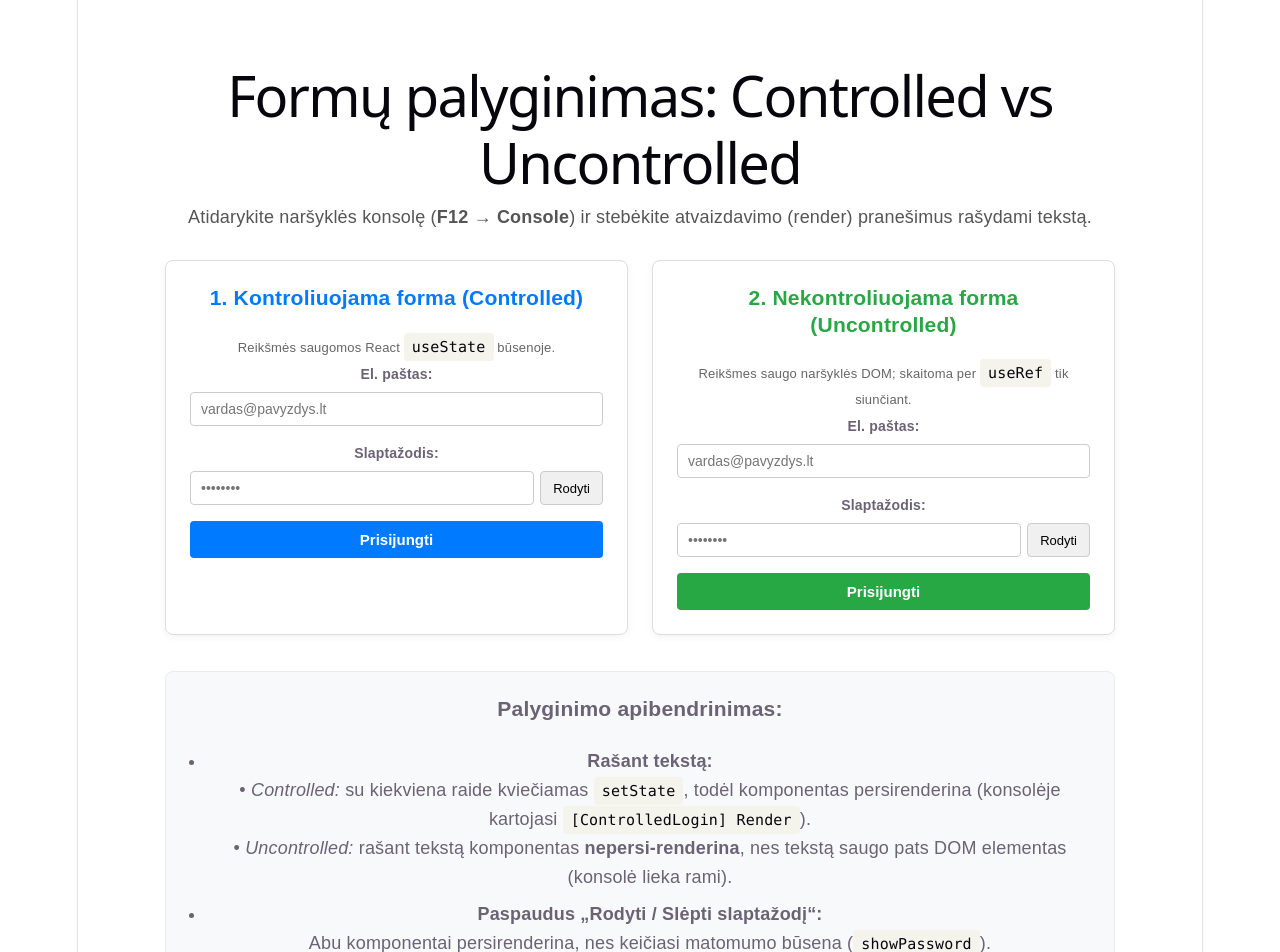
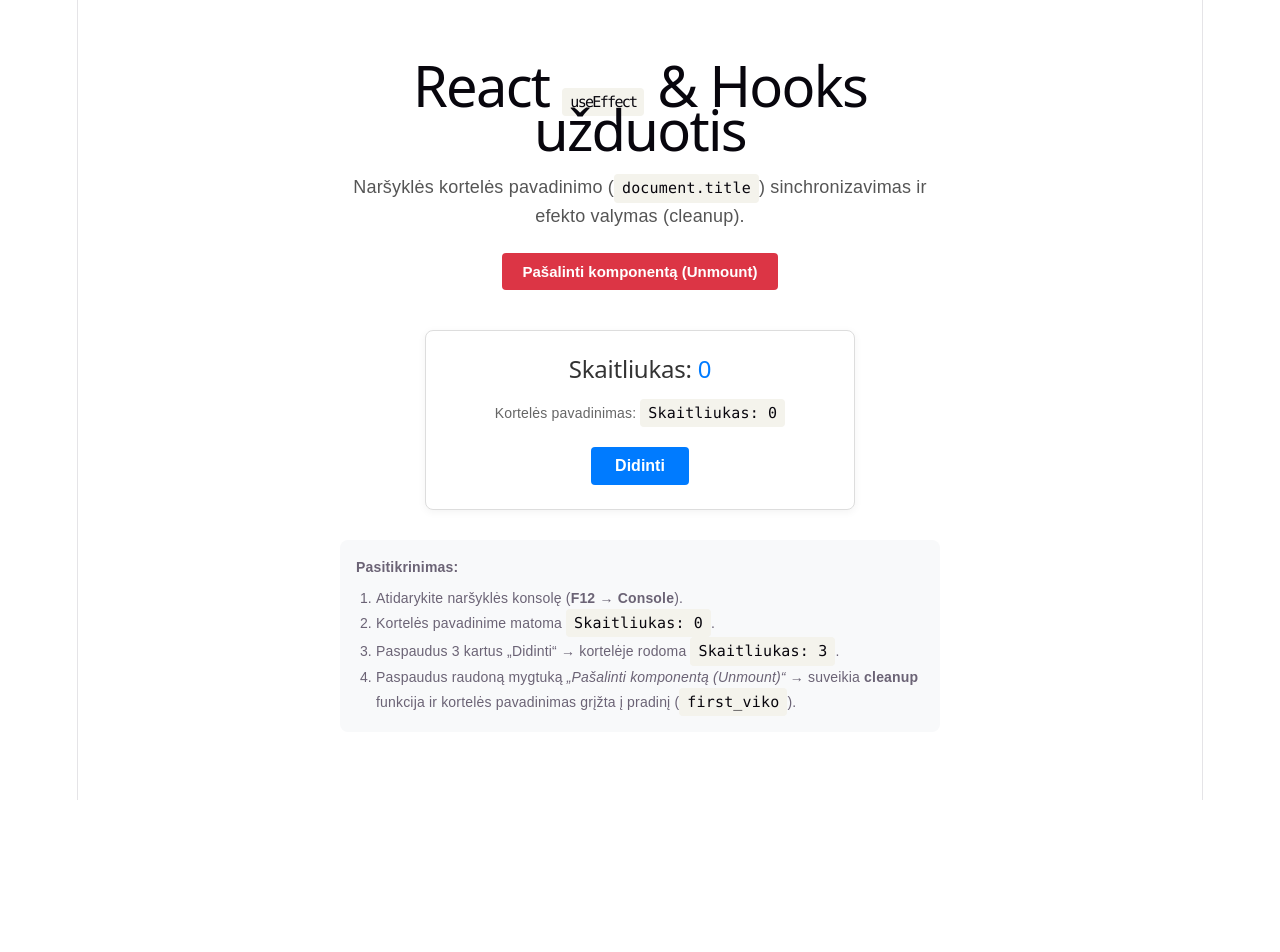
Before and after one commit to PI24SN-kestutis/React_JS, a React (Vite) app: page / in a window 1280 px wide. Shown: the top 952 px of the page. After the commit the page ends 800 px from the top, so only its background shows below. Built offline with nearby package versions, Linux system fonts and the light colour scheme.

Commit message:
feat: sukurtas TitleCounter komponentas su kortelės pavadinimo atnaujinimu ir valymu

```diff
--- a/src/App.jsx
+++ b/src/App.jsx
@@ -1,53 +1,53 @@
-import ControlledLogin from './components/ControlledLogin';
-import UncontrolledLogin from './components/UncontrolledLogin';
+import { useState } from 'react';
+import TitleCounter from './components/TitleCounter';
 
 function App() {
+  // Sąlyginiam komponento prijungimui / pašalinimui (mount / unmount)
+  const [showCounter, setShowCounter] = useState(true);
+
   return (
-    <div style={{ maxWidth: '950px', margin: '30px auto', fontFamily: 'Arial, sans-serif', padding: '0 16px' }}>
-      <header style={{ textAlign: 'center', marginBottom: '30px' }}>
-        <h1 style={{ marginBottom: '8px' , lineHeight: '1.2'}}>Formų palyginimas: Controlled vs Uncontrolled</h1>
-        <p style={{ color: '#555', margin: 0 }}>
-          Atidarykite naršyklės konsolę (<strong>F12 &rarr; Console</strong>) ir stebėkite atvaizdavimo (render) pranešimus rašydami tekstą.
-        </p>
-      </header>
+    <div style={{ maxWidth: '600px', margin: '40px auto', fontFamily: 'Arial, sans-serif', textAlign: 'center', padding: '0 16px' }}>
+      <h1>React <code>useEffect</code> &amp; Hooks užduotis</h1>
+      <p style={{ color: '#555', marginBottom: '24px' }}>
+        Naršyklės kortelės pavadinimo (<code>document.title</code>) sinchronizavimas ir efekto valymas (cleanup).
+      </p>
 
-      {/* Abu komponentai atvaizduojami greta palyginimui */}
-      <div style={{ display: 'flex', gap: '24px', justifyContent: 'center', flexWrap: 'wrap' }}>
-        <ControlledLogin />
-        <UncontrolledLogin />
-      </div>
-
-      {/* Palyginimo suvestinė */}
-      <div
+      {/* Mygtukas komponento prijungimui / pašalinimui */}
+      <button
+        onClick={() => setShowCounter((prev) => !prev)}
         style={{
-          marginTop: '36px',
-          padding: '20px',
-          backgroundColor: '#f8f9fa',
-          borderRadius: '8px',
-          border: '1px solid #e9ecef',
-          lineHeight: '1.6'
+          padding: '10px 20px',
+          fontSize: '15px',
+          backgroundColor: showCounter ? '#dc3545' : '#28a745',
+          color: '#fff',
+          border: 'none',
+          borderRadius: '4px',
+          cursor: 'pointer',
+          fontWeight: 'bold',
+          marginBottom: '20px'
         }}
       >
-        <h3 style={{ marginTop: 0 }}>Palyginimo apibendrinimas:</h3>
-        <ul style={{ margin: 0, paddingLeft: '20px' }}>
-          <li>
-            <strong>Rašant tekstą:</strong>
-            <br />
-            &bull; <em>Controlled:</em> su kiekviena raide kviečiamas <code>setState</code>, todėl komponentas persirenderina (konsolėje kartojasi <code>[ControlledLogin] Render</code>).
-            <br />
-            &bull; <em>Uncontrolled:</em> rašant tekstą komponentas <strong>nepersi-renderina</strong>, nes tekstą saugo pats DOM elementas (konsolė lieka rami).
-          </li>
-          <li style={{ marginTop: '8px' }}>
-            <strong>Paspaudus „Rodyti / Slėpti slaptažodį“:</strong>
-            <br />
-            Abu komponentai persirenderina, nes keičiasi matomumo būsena (<code>showPassword</code>).
-          </li>
-          <li style={{ marginTop: '8px' }}>
-            <strong>Pateikus formą (Submit):</strong>
-            <br />
-            Abu komponentai atlieka validaciją ir atvaizduoja klaidą arba sėkmės pranešimą.
-          </li>
-        </ul>
+        {showCounter ? 'Pašalinti komponentą (Unmount)' : 'Prijungti komponentą (Mount)'}
+      </button>
+
+      {/* Sąlyginis TitleCounter atvaizdavimas */}
+      {showCounter ? (
+        <TitleCounter />
+      ) : (
+        <div style={{ padding: '20px', backgroundColor: '#f8f9fa', borderRadius: '8px', border: '1px dashed #ccc', color: '#666' }}>
+          Komponentas pašalintas iš DOM. Naršyklės kortelės pavadinimas atkurtas į pradinį!
+        </div>
+      )}
+
+      {/* Instrukcija / pasitikrinimas */}
+      <div style={{ marginTop: '30px', textAlign: 'left', backgroundColor: '#f8f9fa', padding: '16px', borderRadius: '8px', fontSize: '14px', lineHeight: '1.6' }}>
+        <strong>Pasitikrinimas:</strong>
+        <ol style={{ margin: '8px 0 0', paddingLeft: '20px' }}>
+          <li>Atidarykite naršyklės konsolę (<strong>F12 &rarr; Console</strong>).</li>
+          <li>Kortelės pavadinime matoma <code>Skaitliukas: 0</code>.</li>
+          <li>Paspaudus 3 kartus „Didinti“ &rarr; kortelėje rodoma <code>Skaitliukas: 3</code>.</li>
+          <li>Paspaudus raudoną mygtuką <em>„Pašalinti komponentą (Unmount)“</em> &rarr; suveikia <strong>cleanup</strong> funkcija ir kortelės pavadinimas grįžta į pradinį (<code>first_viko</code>).</li>
+        </ol>
       </div>
     </div>
   );
--- /dev/null
+++ b/src/components/TitleCounter.jsx
@@ -0,0 +1,75 @@
+import { useState, useEffect } from 'react';
+
+function TitleCounter() {
+  // 1. Skaitliuko count reikšmė saugoma useState, pradinė reikšmė - 0
+  const [count, setCount] = useState(0);
+
+  // Komponento prijungimo (mount) ir atjungimo (unmount) konsolės pranešimai
+  useEffect(() => {
+    console.log('%c[TitleCounter] Komponentas prijungtas prie DOM (mount)', 'color: green; font-weight: bold;');
+    return () => {
+      console.log('%c[TitleCounter] Komponentas pašalintas iš DOM (unmount)', 'color: red; font-weight: bold;');
+    };
+  }, []);
+
+  // 3. useEffect su priklausomybe [count] ir pavadinimo keitimu bei valymu
+  useEffect(() => {
+    console.log(`[TitleCounter] Efektas vykdomas: count = ${count}`);
+
+    // Išsaugojamas ankstesnis pavadinimas prieš jį pakeičiant
+    const previousTitle = document.title;
+    document.title = `Skaitliukas: ${count}`;
+
+    // Valymo (cleanup) funkcija: atkuria ankstesnį pavadinimą
+    return () => {
+      console.log(`[TitleCounter] Efekto valymas (cleanup): atkuriama antraštė -> "${previousTitle}"`);
+      document.title = previousTitle;
+    };
+  }, [count]);
+
+  // 2. Būsena didinama naudojant ankstesnę reikšmę (prev)
+  const handleIncrement = () => {
+    setCount((prev) => prev + 1);
+  };
+
+  return (
+    <div
+      style={{
+        padding: '24px',
+        border: '1px solid #ddd',
+        borderRadius: '8px',
+        backgroundColor: '#fff',
+        boxShadow: '0 2px 8px rgba(0,0,0,0.05)',
+        textAlign: 'center',
+        maxWidth: '380px',
+        margin: '20px auto'
+      }}
+    >
+      <h2 style={{ margin: '0 0 16px', color: '#333' }}>
+        Skaitliukas: <span style={{ color: '#007bff' }}>{count}</span>
+      </h2>
+      <p style={{ fontSize: '14px', color: '#666', marginBottom: '20px' }}>
+        Kortelės pavadinimas: <code>{`Skaitliukas: ${count}`}</code>
+      </p>
+
+      {/* 2. Mygtukas „Didinti“ */}
+      <button
+        onClick={handleIncrement}
+        style={{
+          padding: '10px 24px',
+          fontSize: '16px',
+          backgroundColor: '#007bff',
+          color: '#fff',
+          border: 'none',
+          borderRadius: '4px',
+          cursor: 'pointer',
+          fontWeight: 'bold'
+        }}
+      >
+        Didinti
+      </button>
+    </div>
+  );
+}
+
+export default TitleCounter;
```
